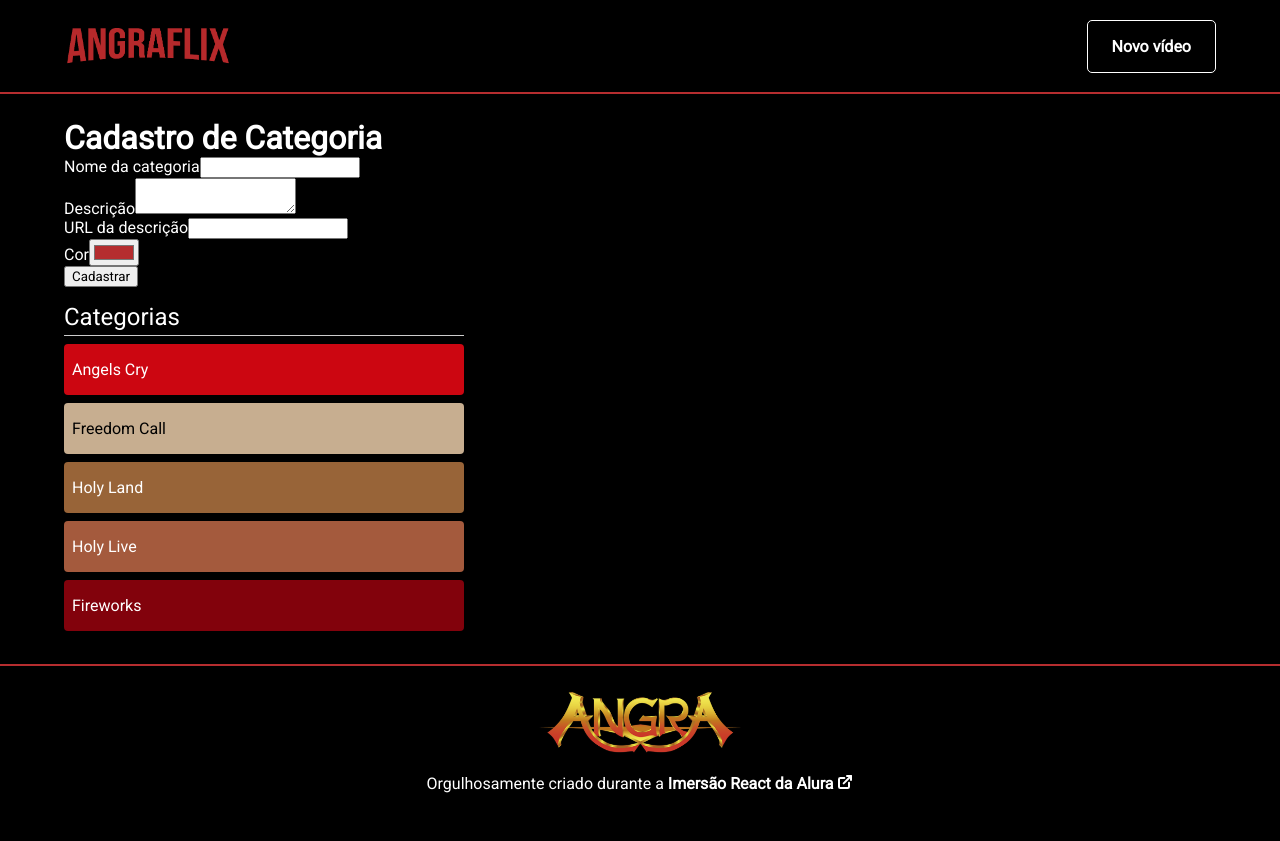
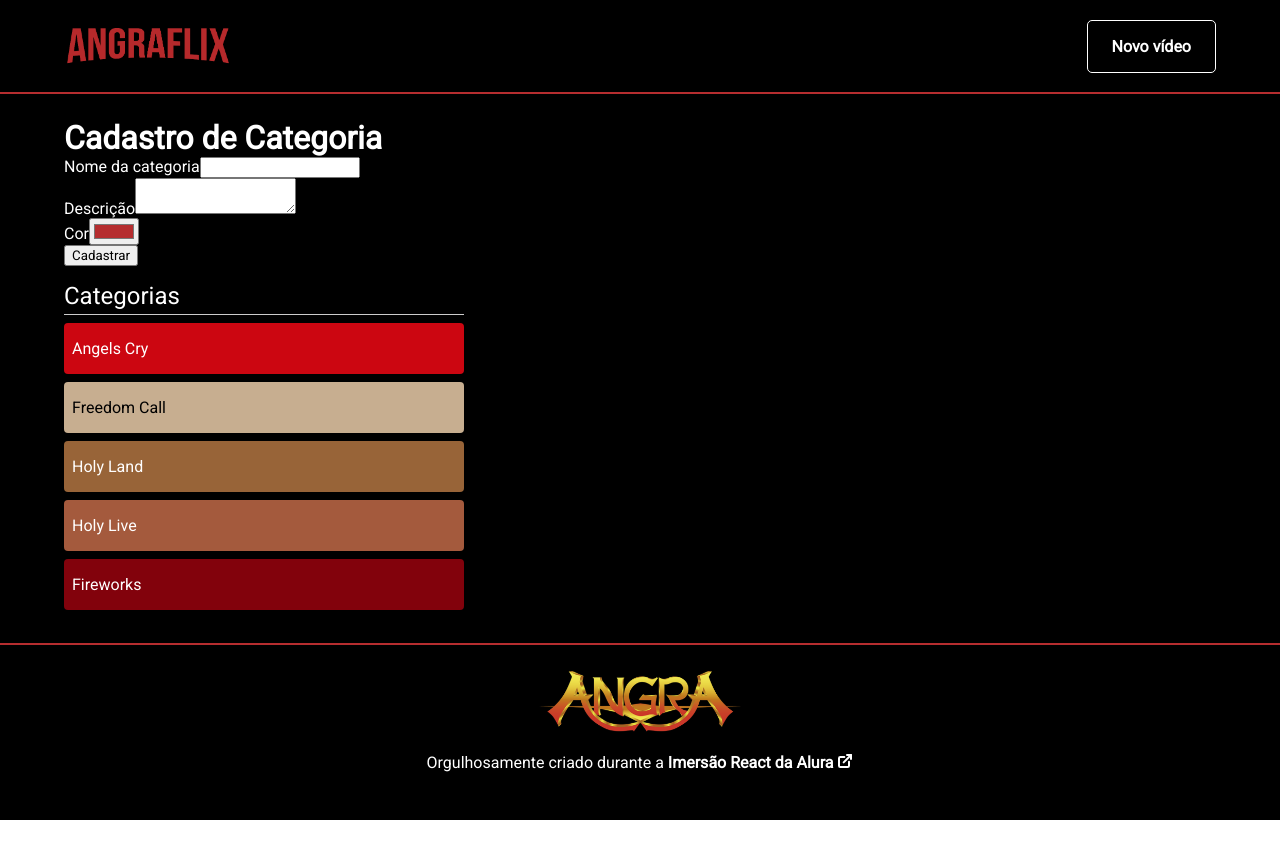
Before and after one commit to JoaoVSouto/angraflix, a React (Create React App) app: page /cadastro/categoria in a window 1280 px wide. After the commit the page ends 820 px from the top, so only its background shows below. Built offline with nearby package versions, Linux system fonts and the light colour scheme.

Commit message:
Refactors input and textarea to its own components

```diff
--- /dev/null
+++ b/src/components/Input/index.tsx
@@ -0,0 +1,22 @@
+import React from 'react';
+
+interface IProps {
+  label: string;
+}
+
+const Input: React.FC<JSX.IntrinsicElements['input'] & IProps> = ({
+  label,
+  id,
+  ...rest
+}) => {
+  return (
+    <div>
+      <label htmlFor={id}>
+        {label}
+        <input id={id} {...rest} />
+      </label>
+    </div>
+  );
+};
+
+export default Input;
--- /dev/null
+++ b/src/components/Textarea/index.tsx
@@ -0,0 +1,22 @@
+import React from 'react';
+
+interface IProps {
+  label: string;
+}
+
+const Textarea: React.FC<JSX.IntrinsicElements['textarea'] & IProps> = ({
+  label,
+  id,
+  ...rest
+}) => {
+  return (
+    <div>
+      <label htmlFor={id}>
+        {label}
+        <textarea id={id} {...rest} />
+      </label>
+    </div>
+  );
+};
+
+export default Textarea;
--- a/src/pages/Cadastro/Categoria/index.tsx
+++ b/src/pages/Cadastro/Categoria/index.tsx
@@ -1,4 +1,7 @@
 import React, { useState } from 'react';
+
+import Input from '../../../components/Input';
+import Textarea from '../../../components/Textarea';
 
 import initialData from '../../../data/dados_iniciais.json';
 
@@ -75,57 +78,43 @@
       <h1>Cadastro de Categoria</h1>
 
       <form onSubmit={handleSubmit}>
-        <div>
-          <label htmlFor="categoria-name">
-            Nome da categoria
-            <input
-              required
+        <Input
+          type="text"
           name="name"
-              type="text"
+          label="Nome da categoria"
           id="categoria-name"
           value={categoryInfo.name}
           onChange={handleInputChange}
+          required
         />
-          </label>
-        </div>
 
-        <div>
-          <label htmlFor="categoria-desc">
-            Descrição
-            <textarea
+        <Textarea
+          label="Descrição"
           name="description"
           id="categoria-desc"
           value={categoryInfo.description}
           onChange={handleInputChange}
         />
-          </label>
-        </div>
 
-        <div>
-          <label htmlFor="categoria-desc-link">
-            URL da descrição
-            <input
+        {categoryInfo.description && (
+          <Input
+            type="url"
             name="descriptionUrl"
-              type="url"
+            label="URL da descrição"
             id="categoria-desc-link"
             value={categoryInfo.descriptionUrl}
             onChange={handleInputChange}
           />
-          </label>
-        </div>
+        )}
 
-        <div>
-          <label htmlFor="categoria-color">
-            Cor
-            <input
+        <Input
+          type="color"
           name="color"
-              type="color"
+          label="Cor"
           id="categoria-color"
           value={categoryInfo.color}
           onChange={handleInputChange}
         />
-          </label>
-        </div>
 
         <button type="submit">Cadastrar</button>
       </form>
```
Also changed, not shown: .eslintrc.json. Lines whose indentation alone changed are shown as unchanged.
